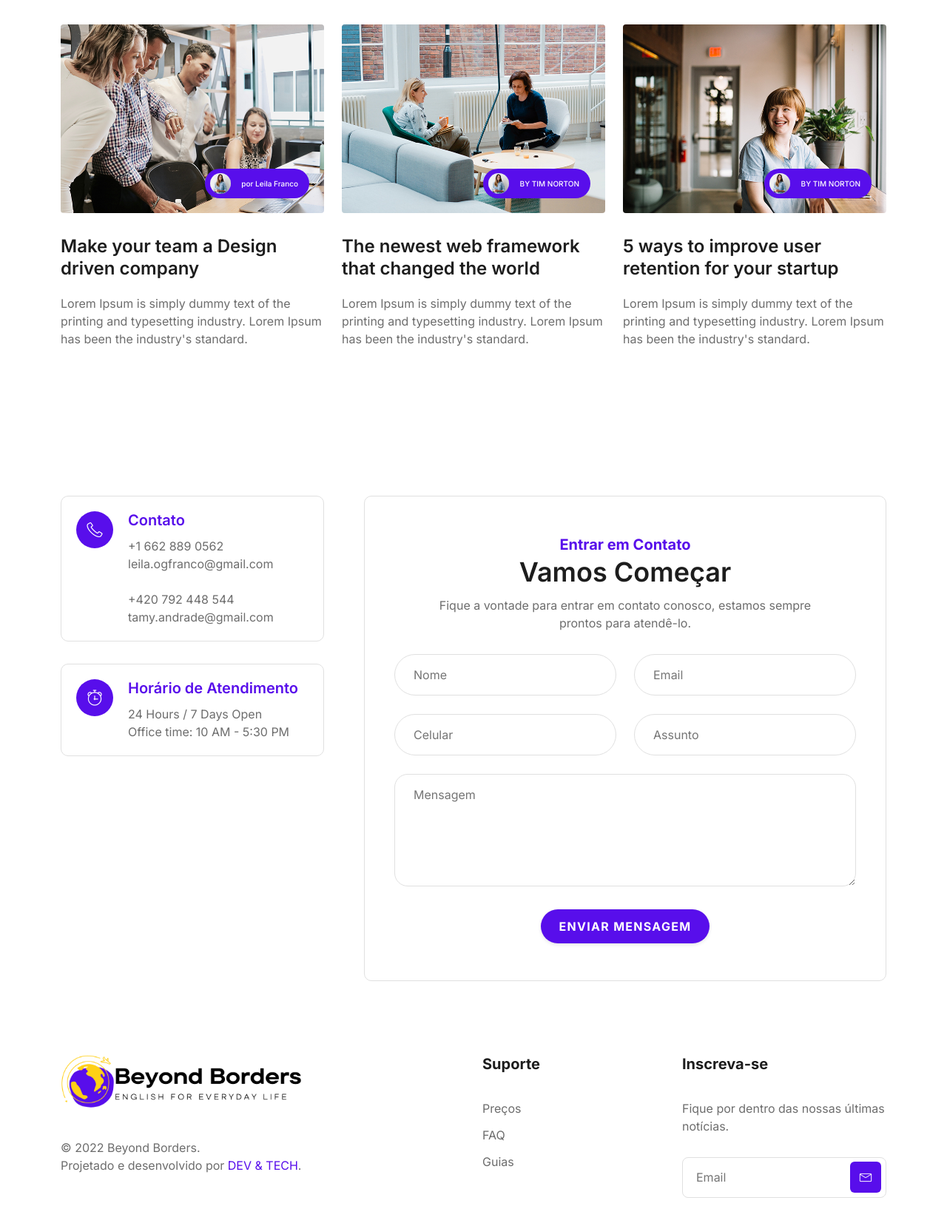
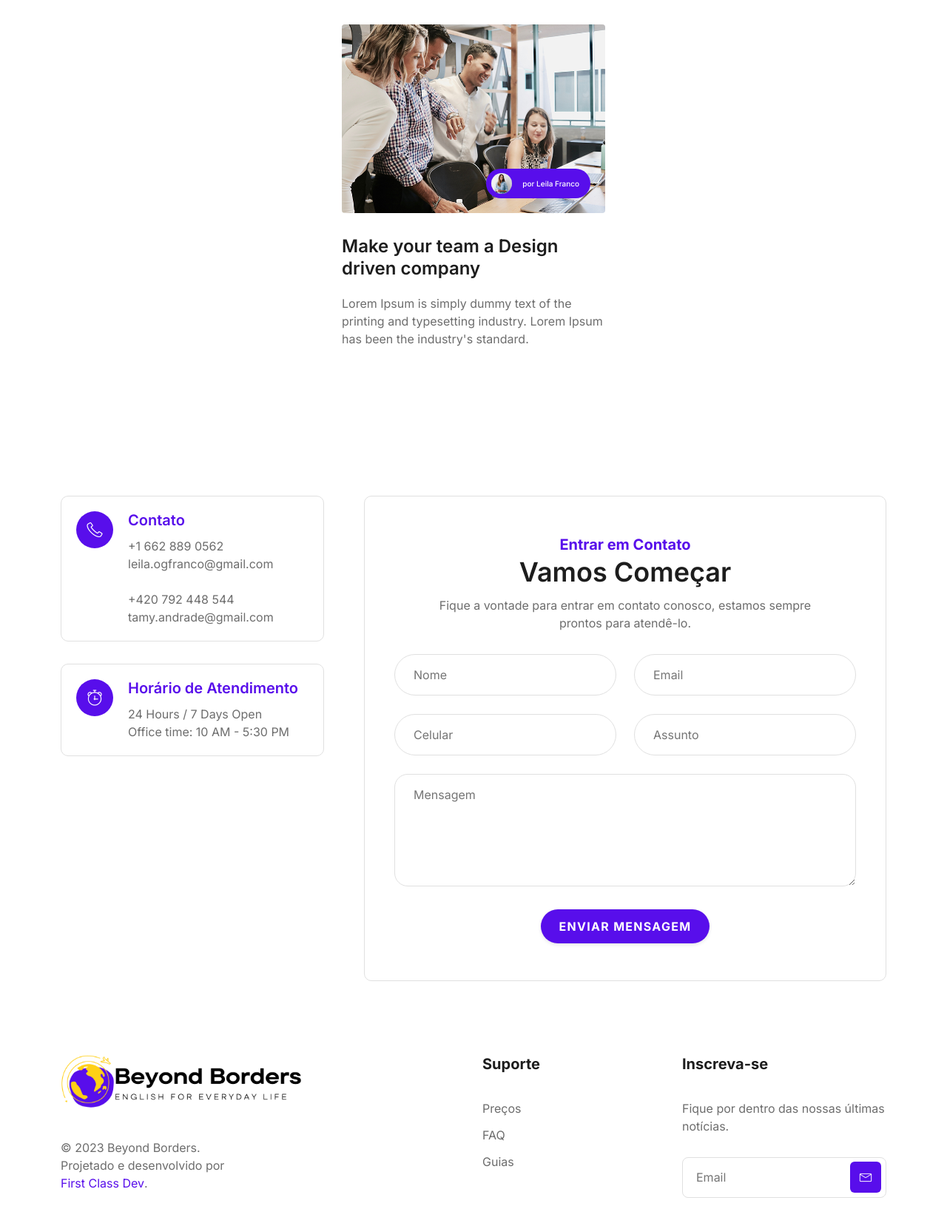
Before and after one commit to DevLucasGodoy/BeyondBorders, a plain HTML site: page index.html in a window 1280 px wide. Shown: the part 3045-4702 px from the top of the page at 74% size. Drawn offline with Linux system fonts and the light colour scheme.

Commit message:
Update index.html

```diff
--- a/index.html
+++ b/index.html
@@ -2,28 +2,15 @@
 <html lang="en">
 
 <head>
-  <!--====== Required meta tags ======-->
   <meta charset="utf-8" />
   <meta http-equiv="x-ua-compatible" content="ie=edge" />
   <meta name="description" content="" />
   <meta name="viewport" content="width=device-width, initial-scale=1, shrink-to-fit=no" />
-
-  <!--====== Title ======-->
   <title>Beyond Borders</title>
-
-  <!--====== Favicon Icon ======-->
   <link rel="icon" type="image/x-icon" href="./assets/images/logo.ico">
-
-  <!--====== Bootstrap css ======-->
   <link rel="stylesheet" href="assets/css/bootstrap.min.css" />
-
-  <!--====== Line Icons css ======-->
   <link rel="stylesheet" href="assets/css/lineicons.css" />
-
-  <!--====== Tiny Slider css ======-->
   <link rel="stylesheet" href="assets/css/tiny-slider.css" />
-
-  <!--====== gLightBox css ======-->
   <link rel="stylesheet" href="assets/css/glightbox.min.css" />
   <link rel="stylesheet" href="style.css" />
 </head>
@@ -566,8 +553,30 @@
     <!--======  End Section Title Five ======-->
     <div class="container">
       <div class="row">
+       <div class="col-lg-4 col-md-6 col-12">
+           <!-- <div class="single-news">
+            <div class="image">
+              <a href="javascript:void(0)"><img class="thumb" src="assets/images/blog/2.jpg" alt="Blog" /></a>
+              <div class="meta-details">
+                <img class="thumb" src="assets/images/blog/b6.jpg" alt="Author" />
+                <span>BY TIM NORTON</span>
+              </div>
+            </div>
+            <div class="content-body">
+              <h4 class="title">
+                <a href="javascript:void(0)">
+                  The newest web framework that changed the world
+                </a>
+              </h4>
+              <p>
+                Lorem Ipsum is simply dummy text of the printing and
+                typesetting industry. Lorem Ipsum has been the industry's
+                standard.
+              </p>
+            </div>
+          </div> -->
+        </div>
         <div class="col-lg-4 col-md-6 col-12">
-          <!-- Single News -->
           <div class="single-news">
             <div class="image">
               <a href="javascript:void(0)"><img class="thumb" src="assets/images/blog/1.jpg" alt="Blog" /></a>
@@ -587,35 +596,8 @@
               </p>
             </div>
           </div>
-          <!-- End Single News -->
         </div>
-        <div class="col-lg-4 col-md-6 col-12">
-          <!-- Single News -->
-          <div class="single-news">
-            <div class="image">
-              <a href="javascript:void(0)"><img class="thumb" src="assets/images/blog/2.jpg" alt="Blog" /></a>
-              <div class="meta-details">
-                <img class="thumb" src="assets/images/blog/b6.jpg" alt="Author" />
-                <span>BY TIM NORTON</span>
-              </div>
-            </div>
-            <div class="content-body">
-              <h4 class="title">
-                <a href="javascript:void(0)">
-                  The newest web framework that changed the world
-                </a>
-              </h4>
-              <p>
-                Lorem Ipsum is simply dummy text of the printing and
-                typesetting industry. Lorem Ipsum has been the industry's
-                standard.
-              </p>
-            </div>
-          </div>
-          <!-- End Single News -->
-        </div>
-        <div class="col-lg-4 col-md-6 col-12">
-          <!-- Single News -->
+        <!-- <div class="col-lg-4 col-md-6 col-12">
           <div class="single-news">
             <div class="image">
               <a href="javascript:void(0)"><img class="thumb" src="assets/images/blog/3.jpg" alt="Blog" /></a>
@@ -637,8 +619,7 @@
               </p>
             </div>
           </div>
-          <!-- End Single News -->
-        </div>
+        </div> -->
       </div>
     </div>
   </div>
@@ -823,8 +804,8 @@
                   </a>
                 </div>
                 <p class="copyright-text">
-                  <span>© 2022 Beyond Borders. </span>Projetado e desenvolvido por
-                  <a href="javascript:void(0)" rel="nofollow"> DEV & TECH</a>.
+                  <span>© 2023 Beyond Borders. </span>Projetado e desenvolvido por
+                  <a href="https://www.firstclassdev.com.br/" rel="nofollow"> First Class Dev</a>.
                 </p>
               </div>
               <!-- End Single Widget -->
```
